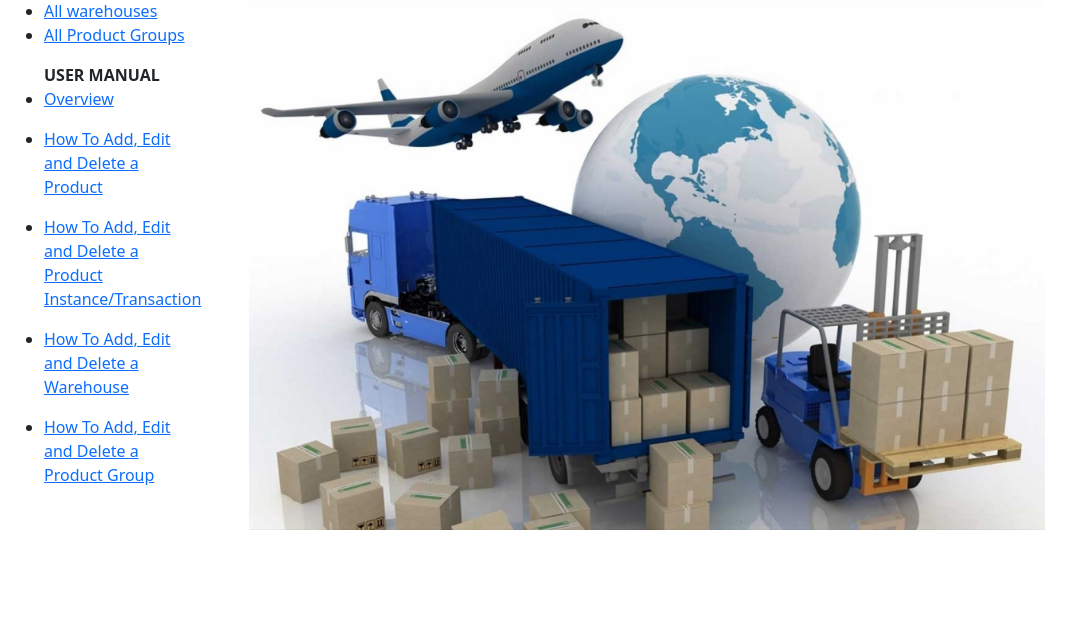
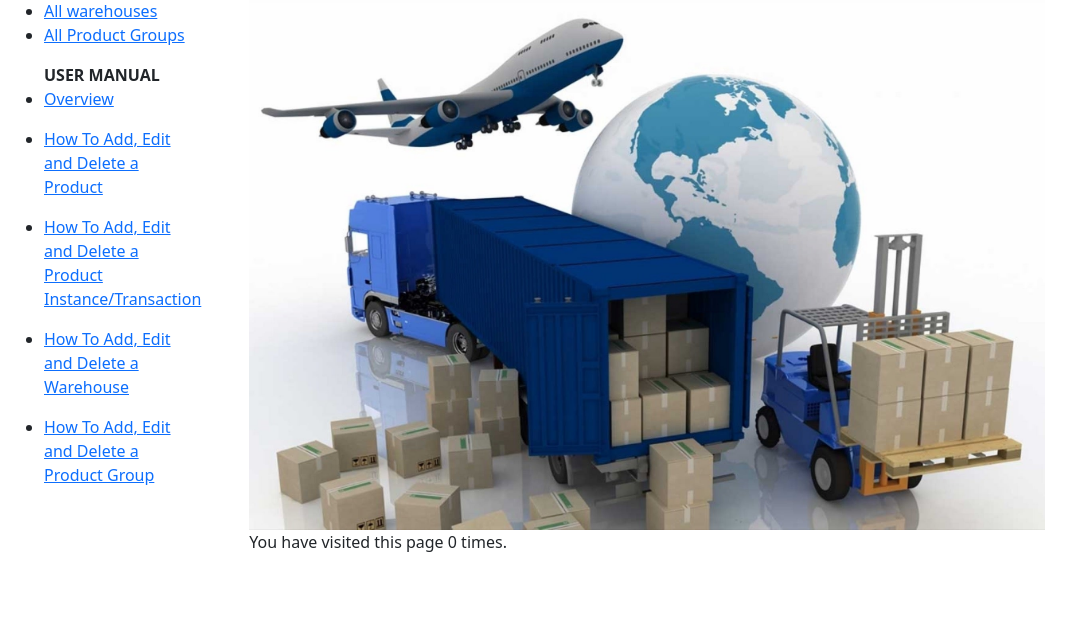
Before and after one commit to damisotomi/Inventory-tracking-web-application, a Django app: page / in a window 1280 px wide. Shown: the part 177-800 px from the top of the page, without its empty margins (0-1082 px from the left). Run offline with Django 4.2, Linux system fonts and the light colour scheme.

Commit message:
adding visits count to the home page

```diff
--- a/shopify/templates/index.html
+++ b/shopify/templates/index.html
@@ -8,5 +8,5 @@
 <h1 class="navbar navbar-expand-lg bg-light "><strong> &nbsp &nbsp &nbsp &nbsp &nbsp &nbsp &nbsp &nbsp &nbsp WELCOME TO XYZ LOGISTICS </strong></h1>
 </p>
 <img src="{% static 'images/logistics.jpeg' %}" alt="A Smart warehouse management system" width='80%' height='10%'>
-
+<p> You have visited this page {{num_of_visits}} time{{num_of_visits|pluralize }}. </p>
 {% endblock content %}
--- a/shopify/views.py
+++ b/shopify/views.py
@@ -11,7 +11,9 @@ from shopify.models import Group, ProductInstance, Warehouse, Product
 
 
 def index(request):
-    return render(request,'index.html')
+    num_of_visits=request.session.get('num_of_visits',0)
+    request.session['num_of_visits']=num_of_visits+1
+    return render(request,'index.html',{'num_of_visits':num_of_visits})
 
 class WarehouseListView(generic.ListView):
     model=Warehouse
```
Also changed, not shown: db.sqlite3.
